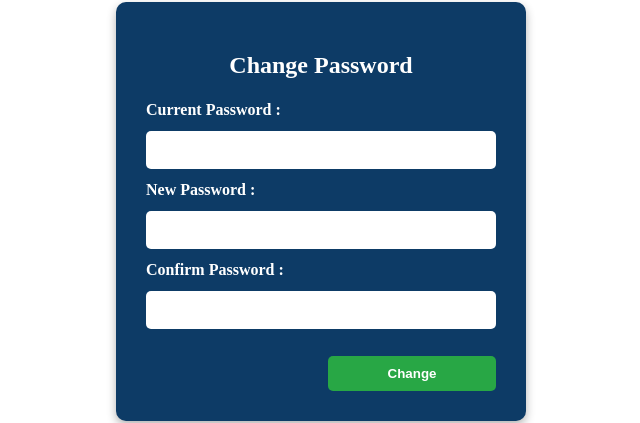
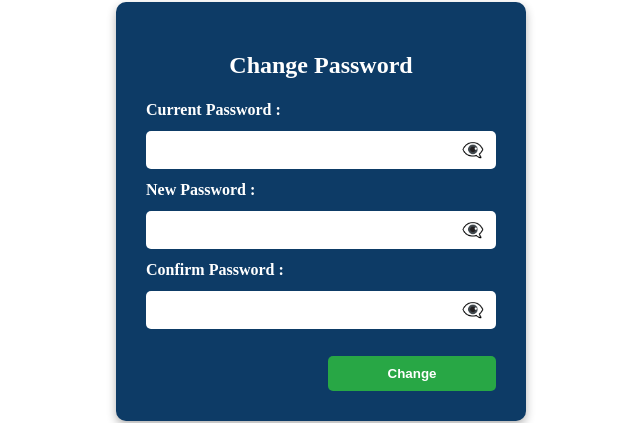
Before and after one commit to abdullahkhadrawi13-hub/SMS-Demo, an Angular app: page /change-password in a window 1280 px wide. Shown: the part 386-809 px from the top of the page, without its empty margins (319-959 px from the left). Built offline with nearby package versions, Linux system fonts and the light colour scheme.

Commit message:
Update the eye

```diff
--- a/src/app/change-password/change-password.css
+++ b/src/app/change-password/change-password.css
@@ -7,7 +7,7 @@
 
 /* الفورم */
 .login-form {
-  background-color: #0d3b66; /* كحلي */
+  background-color: #0d3b66;
   color: white;
   padding: 30px;
   width: 350px;
@@ -15,7 +15,7 @@
   display: flex;
   flex-direction: column;
   gap: 12px;
-  box-shadow: 0 4px 10px rgba(0,0,0,0.3);
+  box-shadow: 0 4px 10px rgba(0, 0, 0, 0.3);
 }
 
 .login-form h2 {
@@ -28,20 +28,42 @@
   display: inline-block;
 }
 
+/* الحاوية الخاصة بحقل كلمة المرور */
+.password-field {
+  position: relative;
+  width: 100%;
+}
 
+/* جميع حقول الإدخال */
 .login-form input {
+  width: 100%;
   padding: 10px;
+  padding-right: 45px; /* مساحة للعين */
   border: none;
   border-radius: 5px;
   font-size: 16px;
+  box-sizing: border-box;
 }
 
+/* زر العين */
+.password-field button {
+  position: absolute;
+  top: 50%;
+  right: 12px;
+  transform: translateY(-50%);
+  background: transparent;
+  border: none;
+  cursor: pointer;
+  font-size: 18px;
+  padding: 0;
+  color: #555;
+}
+
+/* أزرار الفورم */
 .buttons {
   display: flex;
-  justify-content: space-between;
+  justify-content: flex-end;
   margin-top: 15px;
-   display: flex;
-  justify-content: flex-end;
 }
 
 .buttons button {
@@ -56,8 +78,8 @@
 .login-btn {
   background-color: #28a745;
   color: white;
+}
 
-}
 .error {
   color: rgb(254, 103, 103);
   margin-top: 10px;
--- a/src/app/change-password/change-password.html
+++ b/src/app/change-password/change-password.html
@@ -3,13 +3,34 @@
     <h2>Change Password</h2>
 
     <label for="CurrentPassword">Current Password :</label>
-    <input id="CurrentPassword" type="text" #CurrentPassword />
+<div class="password-field">
+  <input
+    id="CurrentPassword"
+    [type]="showPassword[0] ? 'text' : 'password'"
+    #CurrentPassword
+  />
+  <button type="button" (click)="togglePassword(0)">👁️‍🗨️</button>
+</div>
 
-    <label for="NewPassword">New Password :</label>
-    <input id="NewPassword" type="text" #NewPassword />
+<label for="NewPassword">New Password :</label>
+<div class="password-field">
+  <input
+    id="NewPassword"
+    [type]="showPassword[1] ? 'text' : 'password'"
+    #NewPassword
+  />
+  <button type="button" (click)="togglePassword(1)">👁️‍🗨️</button>
+</div>
 
-    <label for="ConfirmPassword">Confirm Password :</label>
-    <input id="ConfirmPassword" type="text" #ConfirmPassword />
+<label for="ConfirmPassword">Confirm Password :</label>
+<div class="password-field">
+  <input
+    id="ConfirmPassword"
+    [type]="showPassword[2] ? 'text' : 'password'"
+    #ConfirmPassword
+  />
+  <button type="button" (click)="togglePassword(2)">👁️‍🗨️</button>
+</div>
 
     @if (errorMessage) {<p class="error">{{ errorMessage }}</p>}
 
--- a/src/app/change-password/change-password.ts
+++ b/src/app/change-password/change-password.ts
@@ -15,6 +15,12 @@ export class ChangePassword {
   ) { }
 
   errorMessage = '';
+
+  showPassword: boolean[] = [false, false, false];
+
+togglePassword(index: number) {
+  this.showPassword[index] = !this.showPassword[index];
+}
 
 
   changePassword(
@@ -39,6 +45,7 @@ export class ChangePassword {
     this.authService.changePassword(data)
       .subscribe({
         next: (response) => {
+           console.log('Success', response);
 
           alert('Password Changed Successfully');
 
--- a/src/app/login/login.css
+++ b/src/app/login/login.css
@@ -1,3 +1,4 @@
+
 /* توسيط الفورم */
 .login-container {
   display: flex;
@@ -30,10 +31,12 @@
 
 
 .login-form input {
+  width: 100%;
   padding: 10px;
   border: none;
   border-radius: 5px;
   font-size: 16px;
+  box-sizing: border-box;
 }
 
 .buttons {
@@ -58,3 +61,23 @@
   color: white;
 
 }
+
+.password-container {
+  position: relative;
+}
+
+.password-container input {
+  width: 100%;
+  padding-right: 45px;
+}
+
+.password-container button {
+  position: absolute;
+  right: 12px;
+  top: 50%;
+  transform: translateY(-50%);
+  border: none;
+  background: transparent;
+  cursor: pointer;
+  font-size: 18px;
+}
--- a/src/app/login/login.html
+++ b/src/app/login/login.html
@@ -6,10 +6,15 @@
     <input id="username" type="text" #username />
 
     <label for="password">Password :</label>
-    <input id="password" type="password" #password />
+    <div class="password-container">
+      <input id="password" [type]="showPassword ? 'text' : 'password'" #password />
+      <button type="button" (click)="togglePassword()">👁️‍🗨️</button>
+    </div>
 
     <div class="buttons">
-      <button class="login-btn" type="button" (click)="login(username.value, password.value)">Log In</button>
+      <button class="login-btn" type="button" (click)="login(username.value, password.value)">
+        Log In
+      </button>
     </div>
   </form>
 </div>
--- a/src/app/login/login.ts
+++ b/src/app/login/login.ts
@@ -14,6 +14,10 @@ export class Login {
     private router: Router
   ) { }
 
+showPassword = false;
+togglePassword() {
+  this.showPassword = !this.showPassword;
+}
 
  login(loginId: string, password: string) {
 
```
